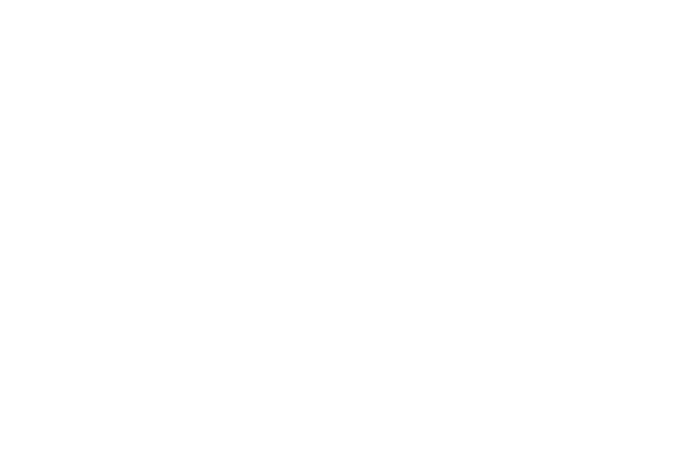
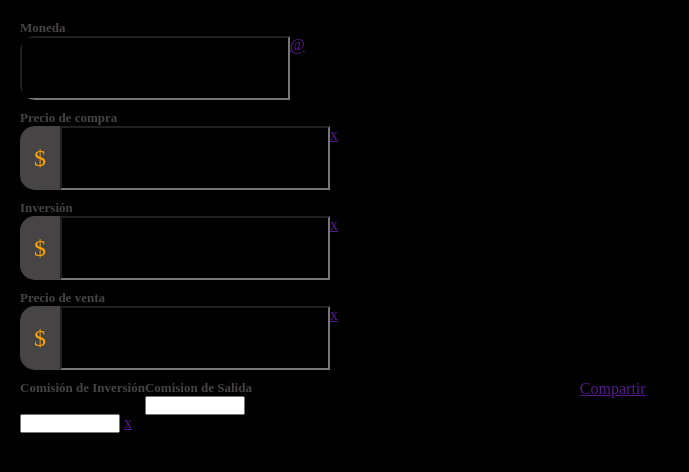
Before and after one commit to Yamizaki/front_1, a plain HTML site: page index.html in a window 1280 px wide. Shown: the whole page, without its empty margins (0-689 px from the left). Drawn offline with Linux system fonts and the light colour scheme.

Commit message:
[UPDATE] agregamos la seccion 2 y modificamos un poco el css

```diff
--- a/index.html
+++ b/index.html
@@ -1,14 +1,73 @@
 <!DOCTYPE html>
 <html lang="en">
-<head>
-    <meta charset="UTF-8">
-    <meta name="viewport" content="width=device-width, initial-scale=1.0">
-    <title>Document</title>
-</head>
-<body>
+  <head>
+    <meta charset="UTF-8" />
+    <meta name="viewport" content="width=device-width, initial-scale=1.0" />
+    <link rel="stylesheet" href="style.css" />
+    <title>Crypto</title>
+  </head>
+  <body>
+    <section class="section_1"></section>
+    <section class="section_2">
+      <div class="sector_moneda">
+        <div>
+          <p class="subtitulo">Moneda</p>
+          <div class="input_container">
+            <input type="text" />
+            <a href="">@</a>
+          </div>
+        </div>
+        <div>
+          <p class="subtitulo">Precio de compra</p>
+          <div class="input_container">
+            <div class="input_container_simbolo">
+              <p>$</p>
+            </div>
+            <input type="text" />
+            <a href="">x</a>
+          </div>
+        </div>
+        <div>
+          <p class="subtitulo">Inversión</p>
+          <div class="input_container">
+            <div class="input_container_simbolo">
+              <p>$</p>
+            </div>
+            <input type="text" />
+            <a href="">x</a>
+          </div>
+        </div>
+        <div>
+          <p class="subtitulo">Precio de venta</p>
+          <div class="input_container">
+            <div class="input_container_simbolo">
+              <p>$</p>
+            </div>
+            <input type="text" />
+            <a href="">x</a>
+          </div>
+        </div>
+      </div>
+      <div class="sector_comision">
+        <div class="sector_comision_inputs">
+          <div>
+            <p class="subtitulo">Comisión de Inversión</p>
+            <div>
+              <p>$</p>
+              <input type="text" />
+              <a href="">x</a>
+            </div>
+          </div>
 
+          <div>
+            <p class="subtitulo">Comision de Salida</p>
 
-
-
-</body>
+            <input type="text" />
+          </div>
+        </div>
+        <a href="">Compartir</a>
+      </div>
+    </section>
+    <section class="section_3"></section>
+  </body>
 </html>
--- a/style.css
+++ b/style.css
@@ -4,5 +4,80 @@
   --secundary-color: rgb(10, 151, 10);
   --brackground-secundary-color: rgb(7, 97, 7);
   --color-text1: white;
-  --color-text2: gray;
+  --color-text2: rgb(70, 68, 68);
 }
+
+* {
+  margin: 0;
+  padding: 0;
+  box-sizing: border-box;
+}
+
+body {
+  background-color: var(--brackground-color);
+}
+
+/* ------------------- SECCION 2 --------------------------------- */
+
+.section_2 {
+  display: flex;
+  flex-direction: column;
+  width: 52%;
+}
+
+.section_2 .subtitulo {
+  color: var(--color-text2);
+  font-size: 13px;
+  font-weight: bold;
+}
+
+/* ------ moneda ----------- */
+
+.sector_moneda {
+  display: flex;
+  flex-wrap: wrap;
+  justify-content: space-between;
+  padding: 20px 20px 10px 20px;
+  gap: 10px;
+}
+
+.sector_moneda input {
+  background-color: var(--brackground-color);
+  width: 270px;
+}
+
+.input_container {
+  display: flex;
+  /*  border: 1px solid red; */
+  width: 380px;
+  height: 64px;
+  border-radius: 15px;
+  overflow: auto;
+}
+
+.input_container_simbolo {
+  display: flex;
+  align-items: center;
+  justify-content: center;
+  color: var(--primary-color);
+  font-size: 24px;
+  background-color: var(--color-text2);
+  width: 40px;
+}
+
+/* ------- comision ------ */
+
+.sector_comision {
+  display: flex;
+  justify-content: space-between;
+  padding: 0px 20px 20px 20px;
+  gap: 10px;
+}
+
+.sector_comision_inputs {
+  display: flex;
+}
+
+.sector_comision_inputs input {
+  width: 100px;
+}
```
